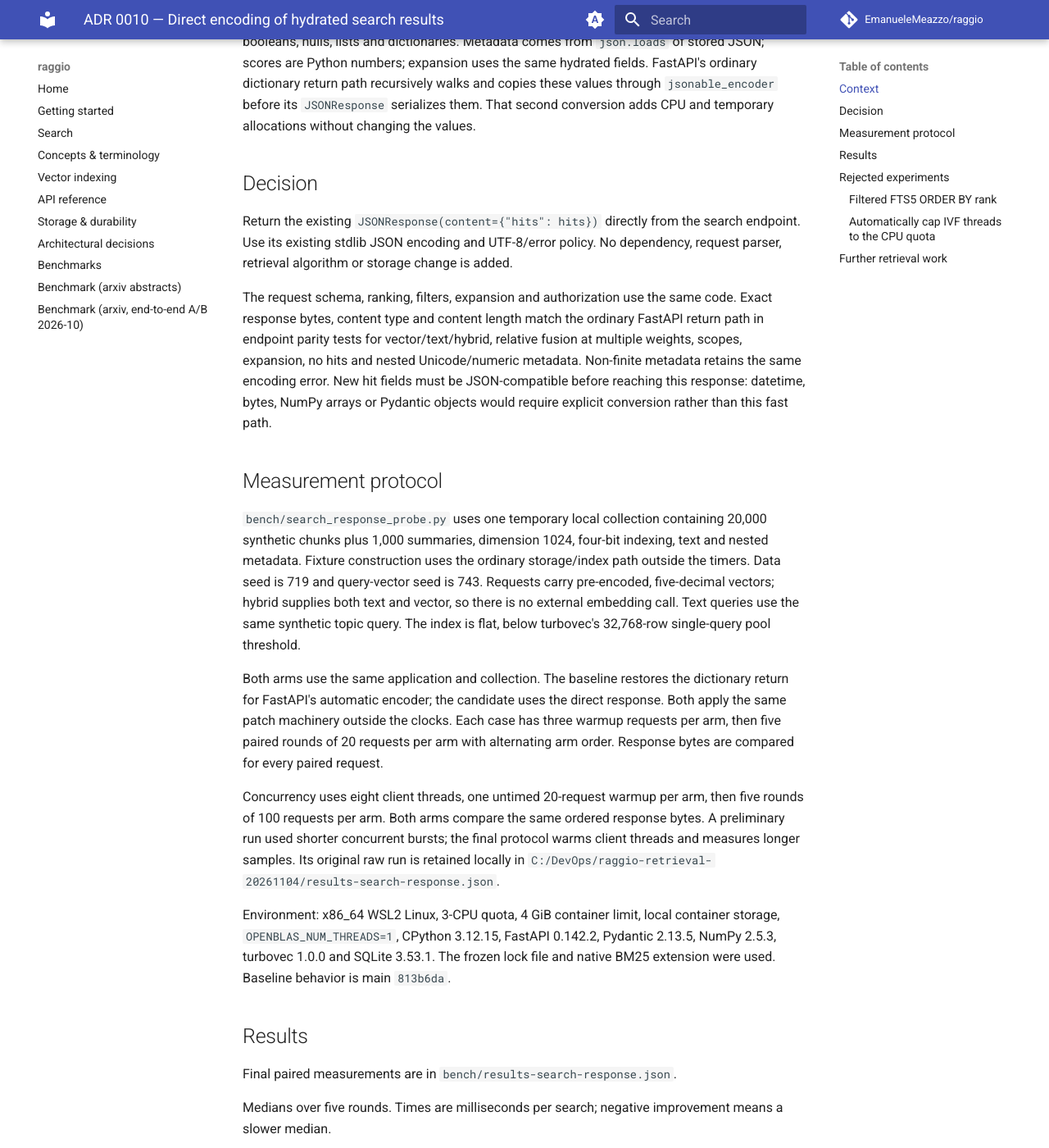
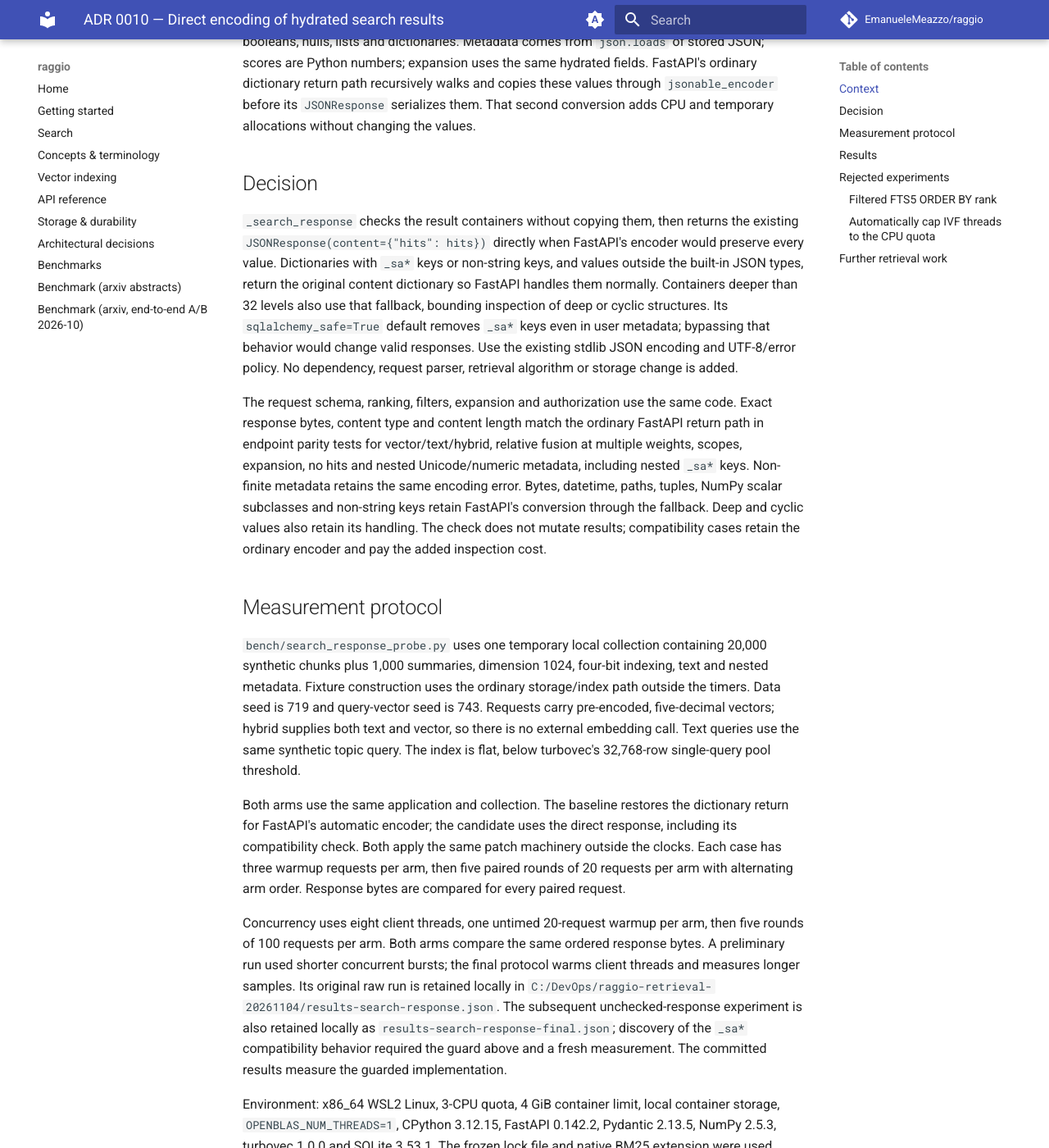
Before and after one commit to EmanueleMeazzo/raggio, an MkDocs documentation site: the page built from docs/adr/0010-search-response-encoding.md, in a window 1280 px wide and 1400 px high, scrolled down 418 px. Shown: the whole window at 82% size. Built offline with MkDocs 1.6.1 and Material for MkDocs 9.7.7, drawn with Linux system fonts in a browser that asks for light colours; comment, search, counter and statistics services are not loaded; some of the changed text lies outside the part shown.

Commit message:
fix: preserve search response encoding compatibility

```diff
--- a/docs/adr/0010-search-response-encoding.md
+++ b/docs/adr/0010-search-response-encoding.md
@@ -17,17 +17,26 @@ adds CPU and temporary allocations without changing the values.
 
 ## Decision
 
-Return the existing `JSONResponse(content={"hits": hits})` directly from the search
-endpoint. Use its existing stdlib JSON encoding and UTF-8/error policy. No dependency,
+`_search_response` checks the result containers without copying them, then returns
+the existing `JSONResponse(content={"hits": hits})` directly when FastAPI's encoder
+would preserve every value. Dictionaries with `_sa*` keys or non-string keys, and
+values outside the built-in JSON types, return the original content dictionary so
+FastAPI handles them normally. Containers deeper than 32 levels also use that
+fallback, bounding inspection of deep or cyclic structures. Its
+`sqlalchemy_safe=True` default removes `_sa*`
+keys even in user metadata; bypassing that behavior would change valid responses.
+Use the existing stdlib JSON encoding and UTF-8/error policy. No dependency,
 request parser, retrieval algorithm or storage change is added.
 
 The request schema, ranking, filters, expansion and authorization use the same
 code. Exact response bytes, content type and content length match the ordinary
 FastAPI return path in endpoint parity tests for vector/text/hybrid, relative
 fusion at multiple weights, scopes, expansion, no hits and nested Unicode/numeric
-metadata. Non-finite metadata retains the same encoding error. New hit fields must
-be JSON-compatible before reaching this response: datetime, bytes, NumPy arrays or
-Pydantic objects would require explicit conversion rather than this fast path.
+metadata, including nested `_sa*` keys. Non-finite metadata retains the same encoding
+error. Bytes, datetime, paths, tuples, NumPy scalar subclasses and non-string keys
+retain FastAPI's conversion through the fallback. Deep and cyclic values also
+retain its handling. The check does not mutate results;
+compatibility cases retain the ordinary encoder and pay the added inspection cost.
 
 ## Measurement protocol
 
@@ -41,7 +50,8 @@ query. The index is flat, below turbovec's 32,768-row single-query pool threshol
 
 Both arms use the same application and collection. The baseline restores the
 dictionary return for FastAPI's automatic encoder; the candidate uses the direct
-response. Both apply the same patch machinery outside the clocks. Each case has
+response, including its compatibility check. Both apply the same patch machinery
+outside the clocks. Each case has
 three warmup requests per arm, then five paired rounds of 20 requests per arm with
 alternating arm order. Response bytes are compared for every paired request.
 
@@ -50,6 +60,10 @@ then five rounds of 100 requests per arm. Both arms compare the same ordered
 response bytes. A preliminary run used shorter concurrent bursts; the final
 protocol warms client threads and measures longer samples. Its original raw run
 is retained locally in `C:/DevOps/raggio-retrieval-20261104/results-search-response.json`.
+The subsequent unchecked-response experiment is also retained locally as
+`results-search-response-final.json`; discovery of the `_sa*` compatibility behavior
+required the guard above and a fresh measurement. The committed results measure
+the guarded implementation.
 
 Environment: x86_64 WSL2 Linux, 3-CPU quota, 4 GiB container limit, local container
 storage, `OPENBLAS_NUM_THREADS=1`, CPython 3.12.15, FastAPI 0.142.2, Pydantic 2.13.5,
```
Also changed, not shown: other parts of docs/adr/0010-search-response-encoding.md (+14 -14 lines), docs/adr/index.md (+1 -1 lines), 4 other files.
